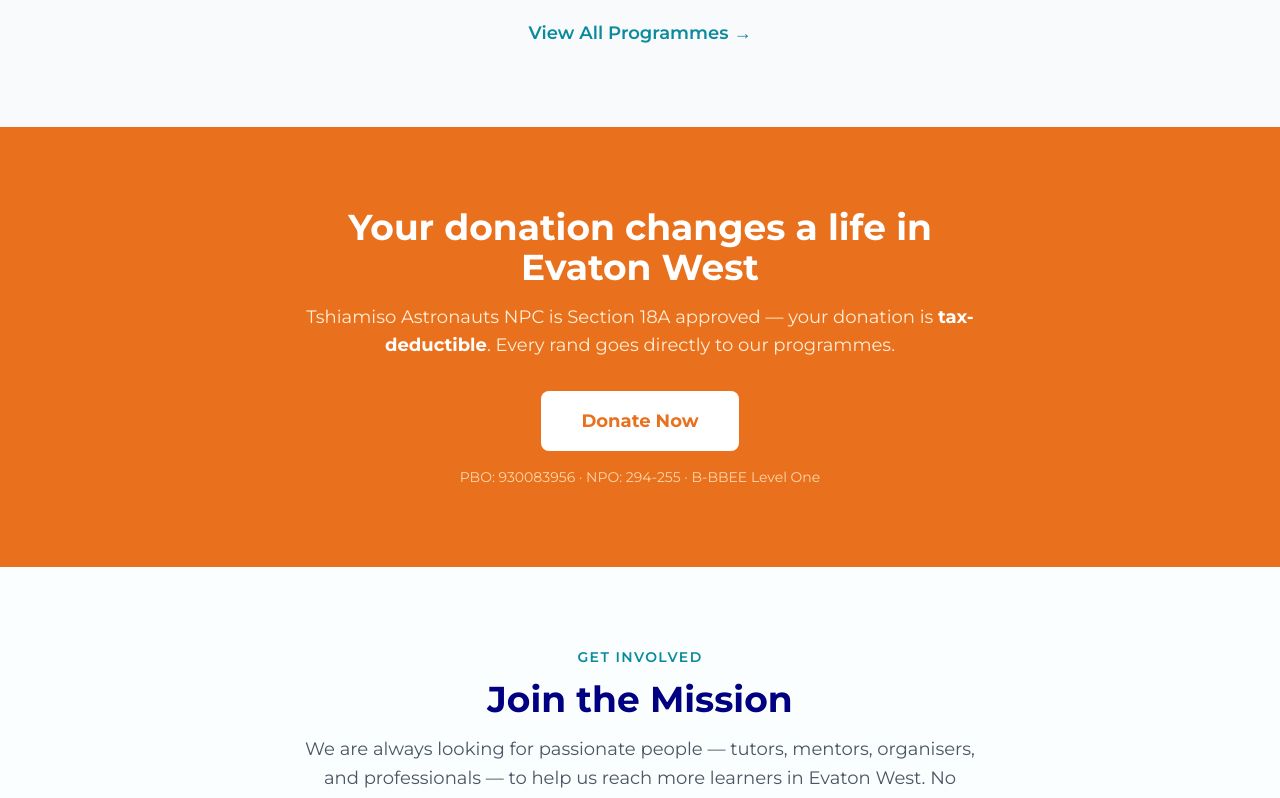
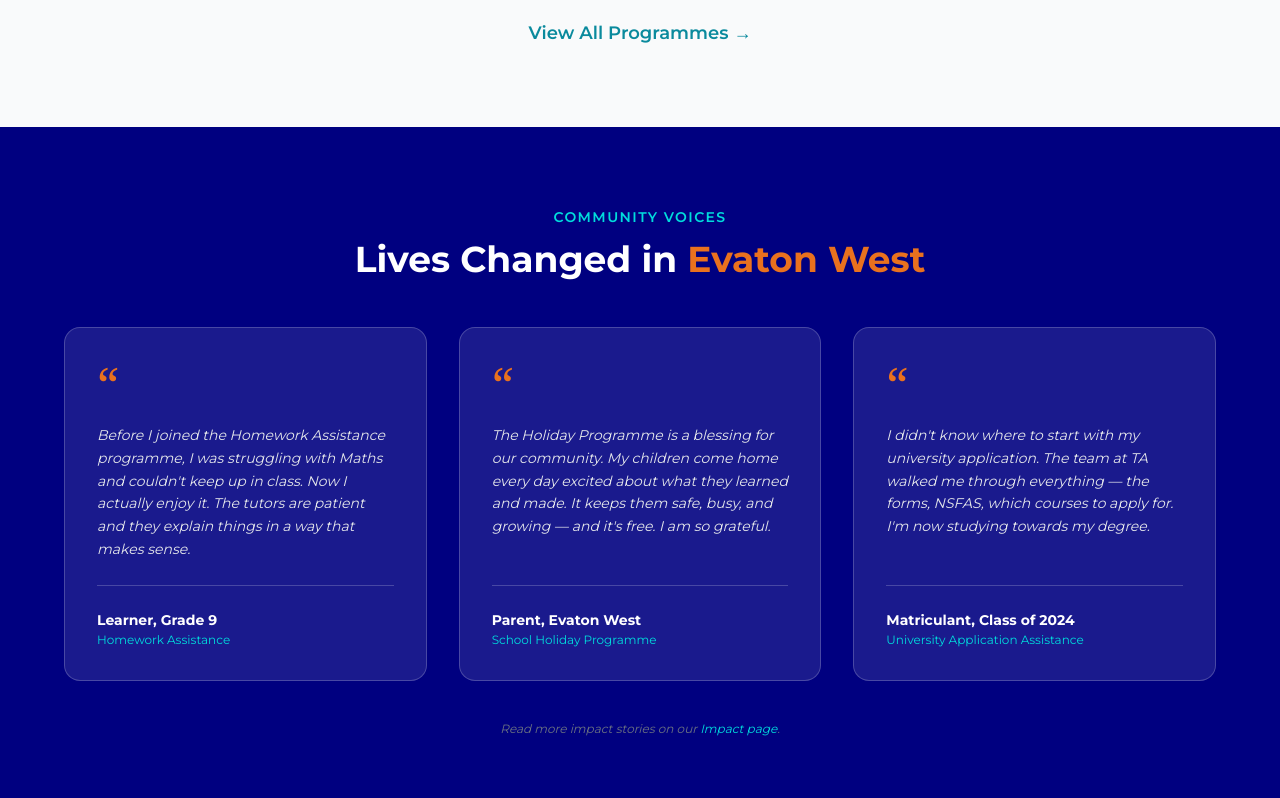
Before and after one commit to kgomotsodibetso/tshiamiso-astronauts-website, a Next.js app: page / in a window 1280 px wide. Shown: the part 2780-3578 px from the top of the page. Built offline with nearby package versions, Linux system fonts and the light colour scheme.

Commit message:
Add testimonials section to homepage
Three community voice cards on a navy background, inserted between
the programmes overview and the donate banner. Links to the full
impact page for more stories.

Co-Authored-By: Claude Sonnet 4.6 <noreply@anthropic.com>

```diff
--- a/src/app/page.tsx
+++ b/src/app/page.tsx
@@ -215,7 +215,69 @@ export default function HomePage() {
         </div>
       </section>
 
-      {/* 5. DONATE BANNER */}
+      {/* 5. TESTIMONIALS */}
+      <section className="py-20 px-6 bg-brand-navy">
+        <div className="max-w-6xl mx-auto">
+          <div className="text-center mb-12">
+            <p className="text-brand-light-teal text-sm font-semibold uppercase tracking-widest mb-3">
+              Community Voices
+            </p>
+            <h2 className="text-3xl md:text-4xl font-bold text-white">
+              Lives Changed in{" "}
+              <span className="text-brand-orange">Evaton West</span>
+            </h2>
+          </div>
+          <div className="grid grid-cols-1 md:grid-cols-3 gap-8">
+            {[
+              {
+                quote:
+                  "Before I joined the Homework Assistance programme, I was struggling with Maths and couldn't keep up in class. Now I actually enjoy it. The tutors are patient and they explain things in a way that makes sense.",
+                name: "Learner, Grade 9",
+                programme: "Homework Assistance",
+              },
+              {
+                quote:
+                  "The Holiday Programme is a blessing for our community. My children come home every day excited about what they learned and made. It keeps them safe, busy, and growing — and it's free. I am so grateful.",
+                name: "Parent, Evaton West",
+                programme: "School Holiday Programme",
+              },
+              {
+                quote:
+                  "I didn't know where to start with my university application. The team at TA walked me through everything — the forms, NSFAS, which courses to apply for. I'm now studying towards my degree.",
+                name: "Matriculant, Class of 2024",
+                programme: "University Application Assistance",
+              },
+            ].map(({ quote, name, programme }) => (
+              <div
+                key={name}
+                className="bg-white/10 border border-white/20 rounded-2xl p-8 flex flex-col"
+              >
+                <div className="text-brand-orange text-5xl font-serif leading-none mb-4">
+                  &ldquo;
+                </div>
+                <p className="text-gray-200 text-sm leading-relaxed flex-1 italic">
+                  {quote}
+                </p>
+                <div className="mt-6 pt-6 border-t border-white/20">
+                  <p className="text-white font-bold text-sm">{name}</p>
+                  <p className="text-brand-light-teal text-xs mt-0.5">
+                    {programme}
+                  </p>
+                </div>
+              </div>
+            ))}
+          </div>
+          <p className="text-center text-gray-500 text-xs mt-10 italic">
+            Read more impact stories on our{" "}
+            <Link href="/impact" className="text-brand-light-teal hover:underline">
+              Impact page
+            </Link>
+            .
+          </p>
+        </div>
+      </section>
+
+      {/* 7. DONATE BANNER */}
       <section className="bg-brand-orange py-20 px-6 text-center">
         <div className="max-w-2xl mx-auto">
           <h2 className="text-3xl md:text-4xl font-bold text-white mb-4">
@@ -238,7 +300,7 @@ export default function HomePage() {
         </div>
       </section>
 
-      {/* 6. VOLUNTEER CTA */}
+      {/* 8. VOLUNTEER CTA */}
       <section className="py-20 px-6 bg-brand-white text-center">
         <div className="max-w-2xl mx-auto">
           <p className="text-brand-teal font-semibold text-sm uppercase tracking-widest mb-3">
```
